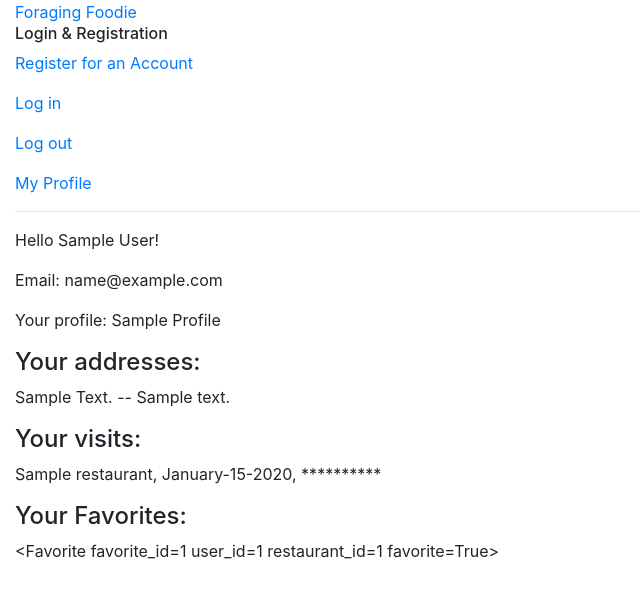
After one commit to alyssalew/foraging-foodie, a Flask app: page /my-profile in a window 1280 px wide. The commit adds this page. Shown: the top 598 px of the page, without its empty margins (0-640 px from the left). Run offline with Flask 2, Linux system fonts and the light colour scheme; the visitor is signed in with stand-in values (Sample User, id 1); tables that the repository leaves empty hold one stand-in row (values such as "Sample post"); some libraries are stand-ins or nearby versions.

Commit message:
My Profile: route & pg

```diff
--- a/server.py
+++ b/server.py
@@ -229,7 +229,21 @@ def logout():
         return redirect('/')
 
 
+@app.route('/my-profile')
+def shows_user_profile():
+    """ Shows info about the user """
 
+    if 'login' in session:
+        user_id = session['login']
+
+        user_object = User.query.get(user_id)
+        print user_object
+
+        return render_template('my-profile.html', user_object=user_object)
+
+    else:
+        flash("You aren't logged in. Login here!")
+        return redirect('/login')
 
 
 
--- a/templates/base.html
+++ b/templates/base.html
@@ -32,6 +32,7 @@
                 <p><a href="/register">Register for an Account</a></p>
                 <p><a href="/login">Log in</a></p>
                 <p><a href="/logout">Log out</a></p>
+                <p><a href="/my-profile">My Profile</a></p>
             </div>
             <hr>
         </div>
--- /dev/null
+++ b/templates/my-profile.html
@@ -0,0 +1,35 @@
+{% extends 'base.html' %}
+{% block content %}
+
+    <!-- <p> User Id: {{user_object.user_id}} </p> -->
+    <p> Hello {{user_object.first_name}} {{user_object.last_name}}! </p>
+
+    <p>Email: {{user_object.email}}</p>
+
+    <p>Your profile: {{user_object.profile.type_name|title}}</p>
+
+    <h4> Your addresses: </h4>
+    {% for address in user_object.address %}
+        <p>{{address.address_label|title}} -- {{address.address}}</p>
+    {% endfor %}
+
+    <h4> Your visits: </h4>
+    {% for visit in user_object.visit %}
+        <p> {{visit.restaurant.name}}, {{visit.visit_date.strftime('%B-%d-%Y')}}, {{"*" * visit.rating.score}} </p>
+    {% endfor %}
+
+    <h4> Your Favorites: </h4>
+    {% for favorite in user_object.favorite %}
+        <p> {{favorite}} </p>
+    {% endfor %}
+
+
+
+
+
+
+
+
+
+
+{% endblock %}
```
